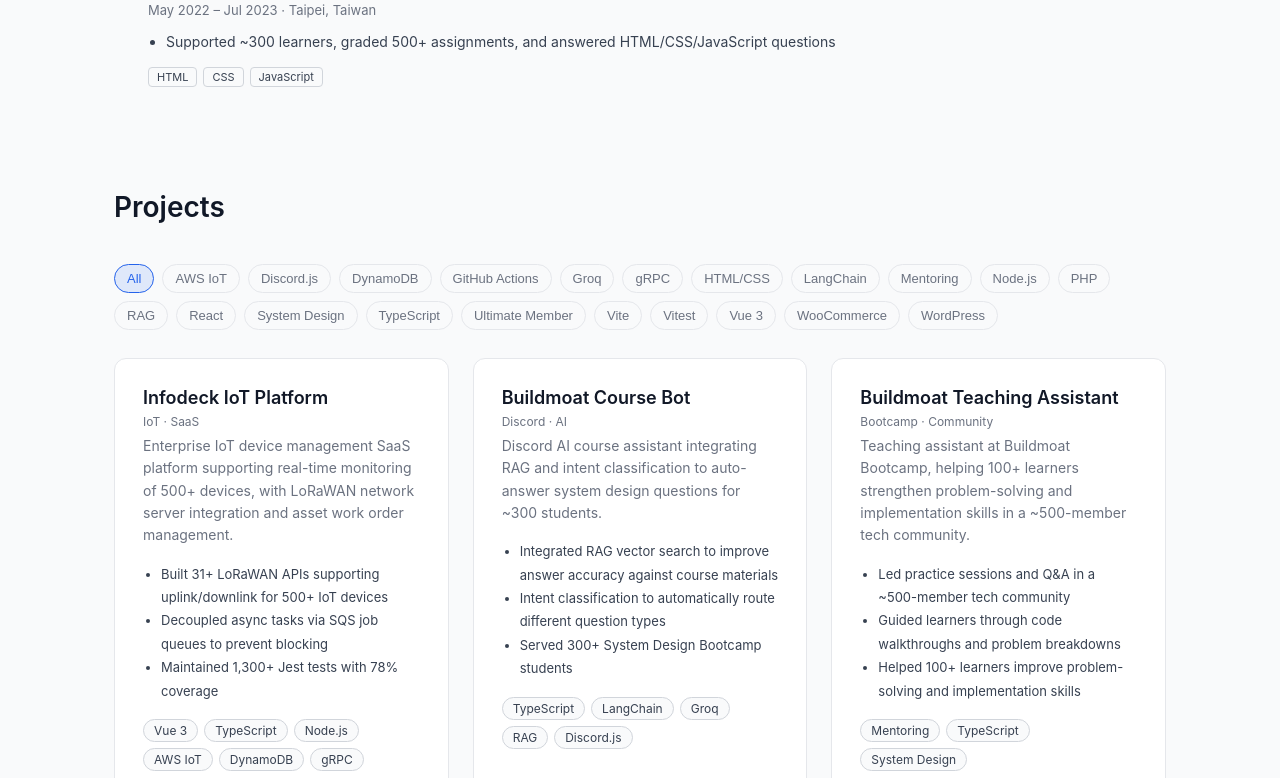
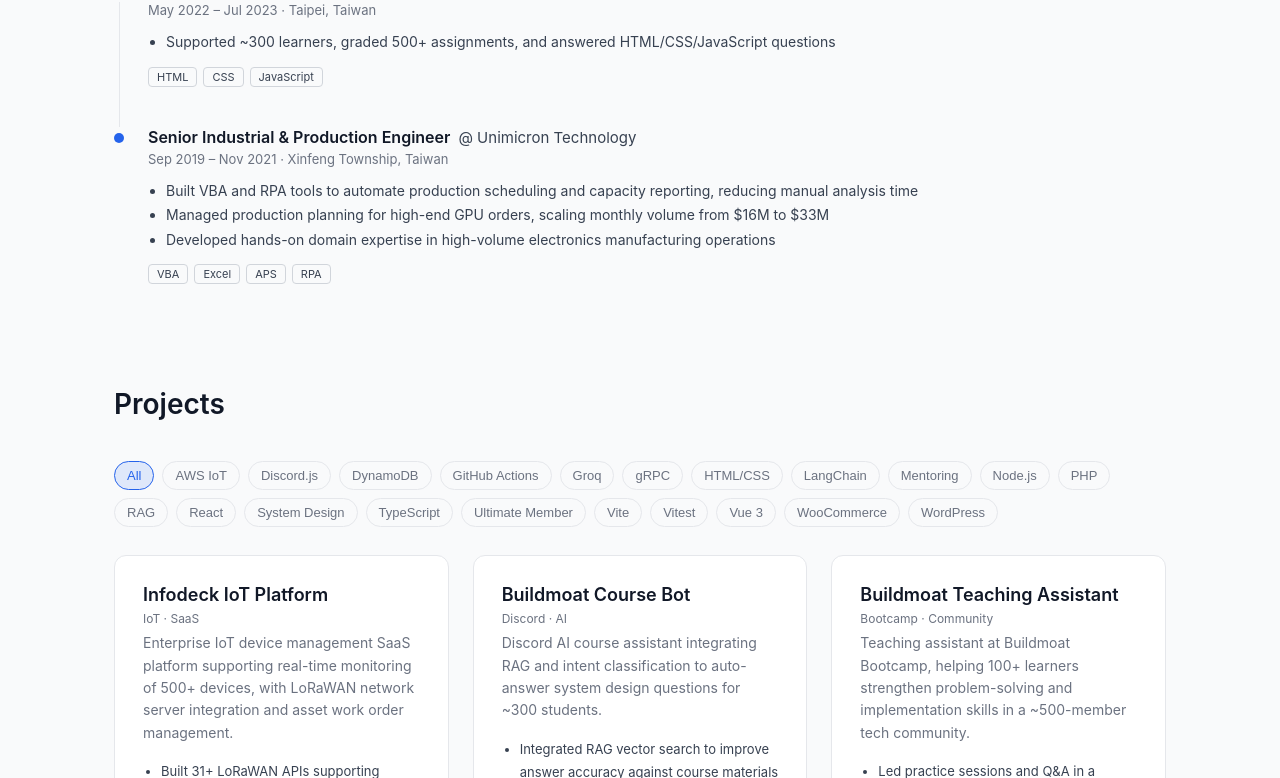
Before and after one commit to AllenLi0110/allen-portfolio, a React (Vite) app: page / in a window 1280 px wide. Shown: the part 1291-2069 px from the top of the page. Built offline with nearby package versions, Linux system fonts and the light colour scheme.

Commit message:
feat(experience): add Unimicron production engineering role

```diff
--- a/src/data/experience.ts
+++ b/src/data/experience.ts
@@ -42,4 +42,16 @@
     ],
     techStack: ['HTML', 'CSS', 'JavaScript'],
   },
+  {
+    role: 'Senior Industrial & Production Engineer',
+    company: 'Unimicron Technology',
+    period: 'Sep 2019 – Nov 2021',
+    location: 'Xinfeng Township, Taiwan',
+    highlights: [
+      'Built VBA and RPA tools to automate production scheduling and capacity reporting, reducing manual analysis time',
+      'Managed production planning for high-end GPU orders, scaling monthly volume from $16M to $33M',
+      'Developed hands-on domain expertise in high-volume electronics manufacturing operations',
+    ],
+    techStack: ['VBA', 'Excel', 'APS', 'RPA'],
+  },
 ]
```
Also changed, not shown: 1 other file (tests, documents, lock files or other folders).
